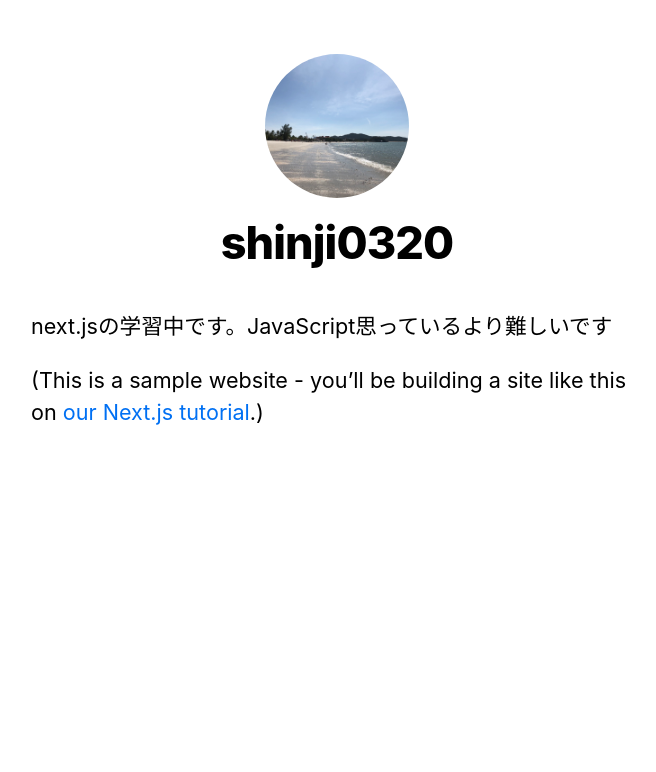
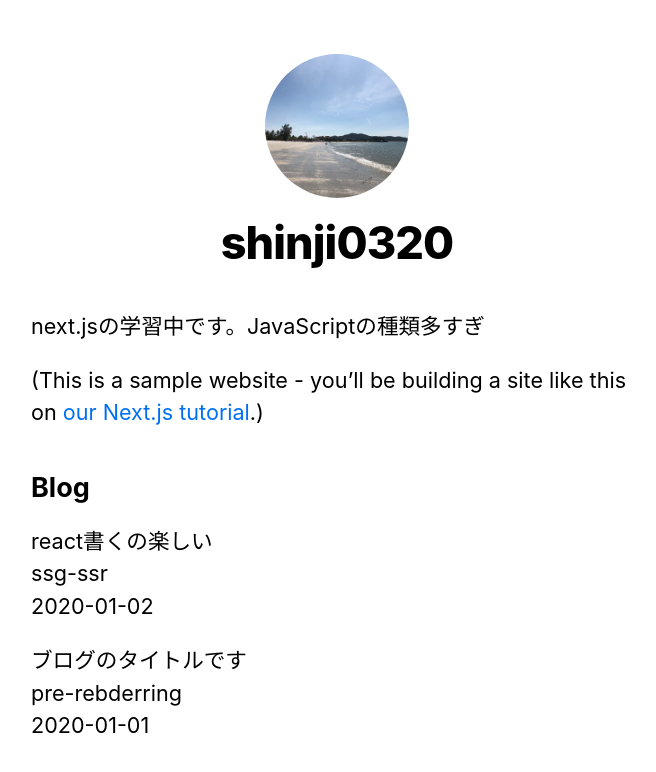
Before and after one commit to shinji0320/next-js-tutorial, a Next.js app: page / in a window 1280 px wide. Shown: the top 772 px of the page, without its empty margins (303-959 px from the left). Built offline with nearby package versions, Linux system fonts and the light colour scheme.

Commit message:
外部からデータの取得

```diff
--- /dev/null
+++ b/lib/posts.js
@@ -0,0 +1,35 @@
+import fs from 'fs'
+import path from 'path'
+import matter from 'gray-matter'
+
+const postsDirectory = path.join(process.cwd(), 'posts')
+
+export function getSortedPostsData() {
+  // Get file names under /posts
+  const fileNames = fs.readdirSync(postsDirectory)
+  const allPostsData = fileNames.map(fileName => {
+    // Remove ".md" from file name to get id
+    const id = fileName.replace(/\.md$/, '')
+
+    // Read markdown file as string
+    const fullPath = path.join(postsDirectory, fileName)
+    const fileContents = fs.readFileSync(fullPath, 'utf8')
+
+    // Use gray-matter to parse the post metadata section
+    const matterResult = matter(fileContents)
+
+    // Combine the data with the id
+    return {
+      id,
+      ...matterResult.data
+    }
+  })
+  // Sort posts by date
+  return allPostsData.sort((a, b) => {
+    if (a.date < b.date) {
+      return 1
+    } else {
+      return -1
+    }
+  })
+}
--- a/package.json
+++ b/package.json
@@ -8,6 +8,7 @@
     "start": "next start"
   },
   "dependencies": {
+    "gray-matter": "^4.0.2",
     "next": "^10.0.0",
     "react": "17.0.1",
     "react-dom": "17.0.1"
--- a/pages/index.js
+++ b/pages/index.js
@@ -1,20 +1,45 @@
 import Head from 'next/head'
 import Layout, { siteTitle } from '../components/layout'
 import utilStyles from '../styles/utils.module.css'
+import { getSortedPostsData } from '../lib/posts'
+// export default function Home ({ allPostsData }) { ... }
 
-export default function Home() {
+export async function getStaticProps() {
+  const allPostsData = getSortedPostsData()
+  return {
+    props: {
+      allPostsData
+    }
+  }
+}
+
+export default function Home ({ allPostsData }) {
   return (
     <Layout home>
       <Head>
         <title>{siteTitle}</title>
       </Head>
       <section className={utilStyles.headingMd}>
-        <p>next.jsの学習中です。JavaScript思っているより難しいです</p>
+        <p>next.jsの学習中です。JavaScriptの種類多すぎ</p>
         <p>
           (This is a sample website - you’ll be building a site like this on{' '}
           <a href="https://nextjs.org/learn">our Next.js tutorial</a>.)
         </p>
       </section>
+      <section className={`${utilStyles.headingMd} ${utilStyles.padding1px}`}>
+        <h2 className={utilStyles.headingLg}>Blog</h2>
+        <ul className={utilStyles.list}>
+          {allPostsData.map(({ id, date, title }) => (
+            <li className={utilStyles.listItem} key={id}>
+              {title}
+              <br />
+              {id}
+              <br />
+              {date}
+            </li>
+          ))}
+        </ul>
+      </section>
     </Layout>
   )
 }
--- /dev/null
+++ b/posts/pre-rebderring.md
@@ -0,0 +1,11 @@
+---
+title: 'ブログのタイトルです'
+date: '2020-01-01'
+---
+
+Next.js has two forms of pre-rendering: **Static Generation** and **Server-side Rendering**. The difference is in **when** it generates the HTML for a page.
+
+- **Static Generation** is the pre-rendering method that generates the HTML at **build time**. The pre-rendered HTML is then _reused_ on each request.
+- **Server-side Rendering** is the pre-rendering method that generates the HTML on **each request**.
+
+Importantly, Next.js lets you **choose** which pre-rendering form to use for each page. You can create a "hybrid" Next.js app by using Static Generation for most pages and using Server-side Rendering for others.
--- /dev/null
+++ b/posts/ssg-ssr.md
@@ -0,0 +1,19 @@
+---
+title: 'react書くの楽しい'
+date: '2020-01-02'
+---
+
+We recommend using **Static Generation** (with and without data) whenever possible because your page can be built once and served by CDN, which makes it much faster than having a server render the page on every request.
+
+You can use Static Generation for many types of pages, including:
+
+- Marketing pages
+- Blog posts
+- E-commerce product listings
+- Help and documentation
+
+You should ask yourself: "Can I pre-render this page **ahead** of a user's request?" If the answer is yes, then you should choose Static Generation.
+
+On the other hand, Static Generation is **not** a good idea if you cannot pre-render a page ahead of a user's request. Maybe your page shows frequently updated data, and the page content changes on every request.
+
+In that case, you can use **Server-Side Rendering**. It will be slower, but the pre-rendered page will always be up-to-date. Or you can skip pre-rendering and use client-side JavaScript to populate data.
```
Also changed, not shown: 1 other file (tests, documents, lock files or other folders).
